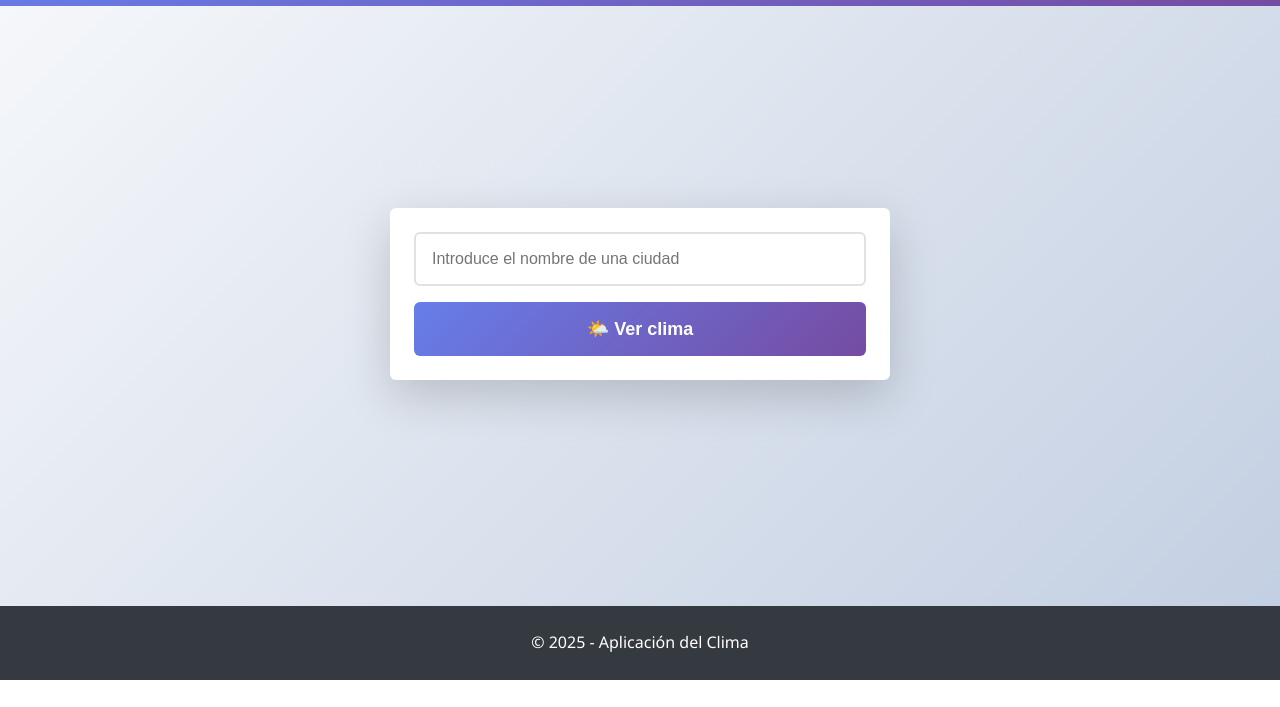
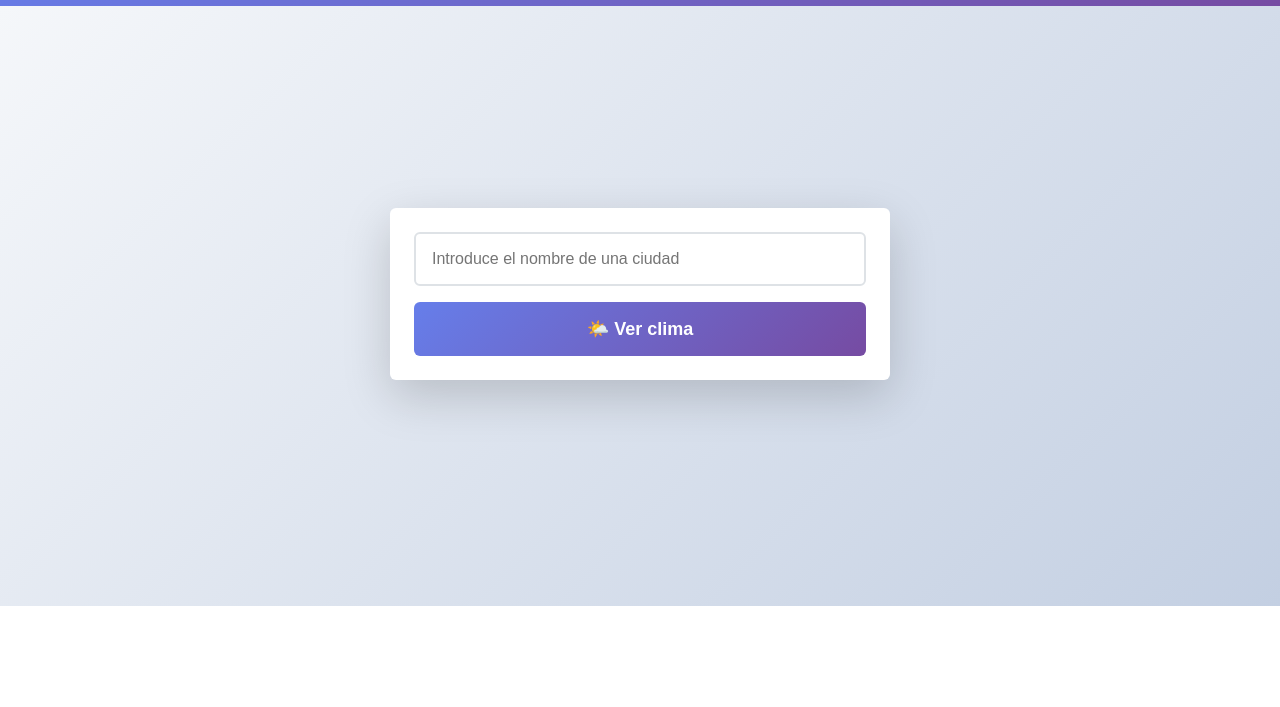
Before and after one commit to Oiranca/status-weather, a website: page index.html in a window 1280 px wide. Shown: the part 93-800 px from the top of the page. Drawn offline with Linux system fonts and the light colour scheme.

Commit message:
refactor: format HTML for better readability and remove footer

```diff
--- a/index.html
+++ b/index.html
@@ -3,12 +3,14 @@
   <head>
     <meta charset="UTF-8" />
     <meta name="viewport" content="width=device-width, initial-scale=1.0" />
-    <meta name="description" content="Aplicación del Clima con API OpenWeatherMap" />
+    <meta
+      name="description"
+      content="Aplicación del Clima con API OpenWeatherMap"
+    />
     <meta name="keywords" content="clima, tiempo, meteorología, weather" />
     <meta name="author" content="Samuel Romero Arbelo" />
     <title>Estado del Clima</title>
     <link rel="stylesheet" href="src/css/main.css" />
-    <script src="src/js/weather.js" defer></script>
     <link rel="icon" type="image/x-icon" href="assets/icons/favicon.ico" />
   </head>
   <body>
@@ -28,12 +30,9 @@
           <button onclick="getWeather()">🌤️ Ver clima</button>
         </div>
 
-        <div id="resultado" style="display: none;"></div>
+        <div id="resultado" style="display: none"></div>
       </div>
     </main>
-
-    <footer>
-      <p>&copy; 2025 - Aplicación del Clima</p>
-    </footer>
+    <script src="src/js/weather.js" defer></script>
   </body>
 </html>
```
